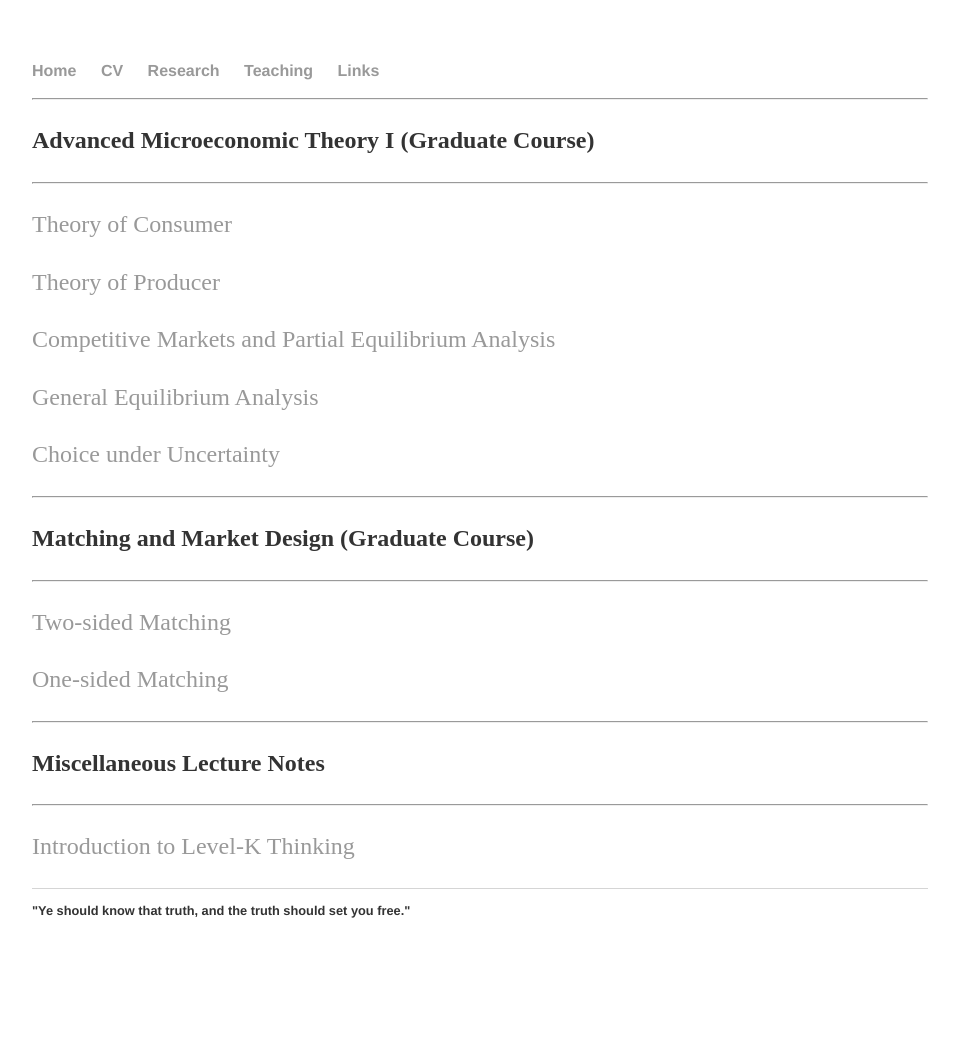
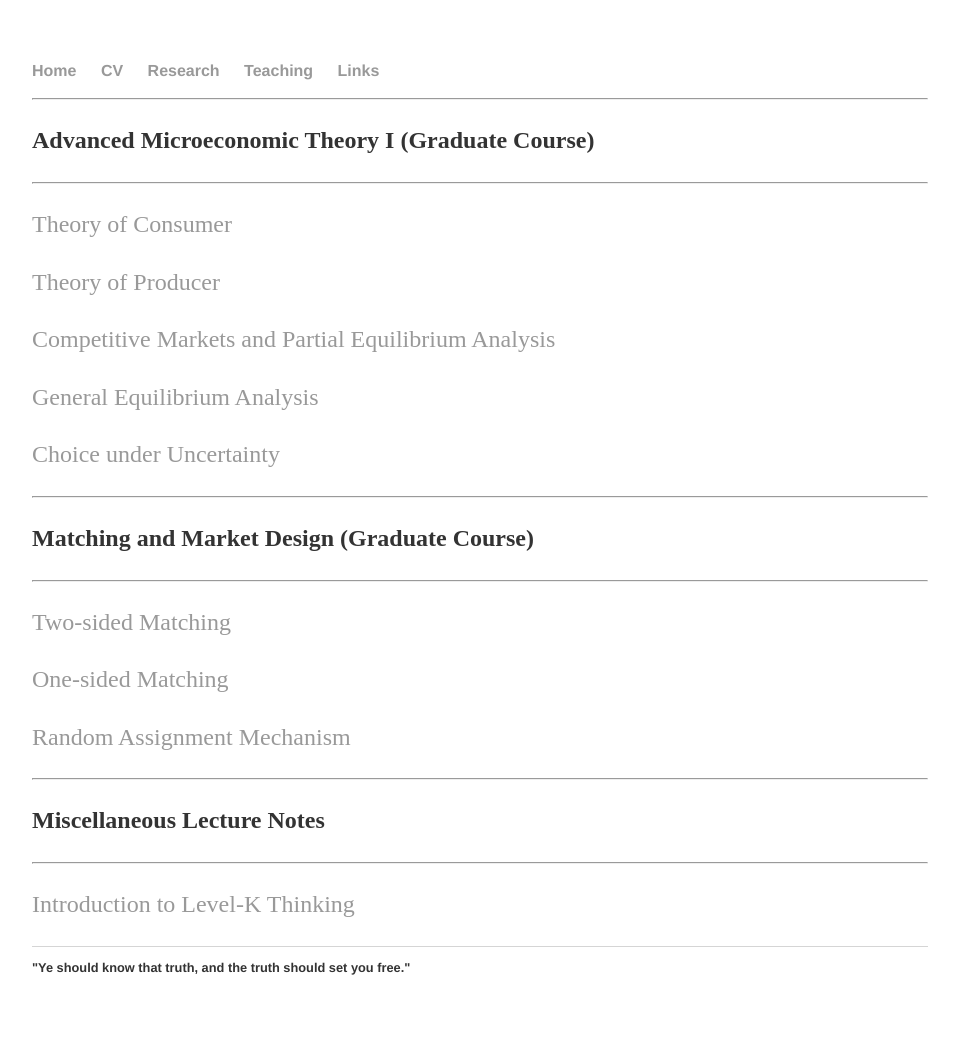
Before and after one commit to zlchurch/zlchurch.github.io, a Jekyll site: the page built from Teaching/index.md, in a window 1280 px wide. Shown: the whole page, without its empty margins (160-1119 px from the left). Built offline with Jekyll 4.4.1, drawn with Linux system fonts in a browser that asks for light colours; our own code applies the rules of GitHub Pages for plain Markdown files; before the commit the page ends 980 px from its top, so only the background shows below that.

Commit message:
no message

```diff
--- a/Teaching/index.md
+++ b/Teaching/index.md
@@ -26,6 +26,8 @@
 
 [One-sided Matching]("/Teaching/micro/consumer.pdf")
 
+[Random Assignment Mechanism]("Teaching/matching/RSM.pdf")
+
 
 
 -----
```
